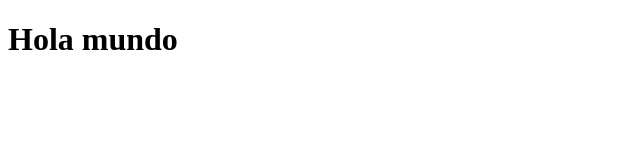
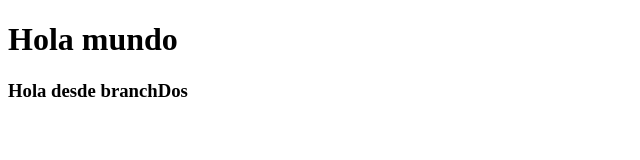
Before and after one commit to luisjrcrash/git-prueba-cuatro, a plain HTML site: page index.html in a window 1280 px wide. Shown: the whole page, without its empty margins (0-640 px from the left). Drawn offline with Linux system fonts and the light colour scheme.

Commit message:
Escribiendo desde branchDos

```diff
--- a/index.html
+++ b/index.html
@@ -8,5 +8,6 @@
 </head>
 <body>
     <h1>Hola mundo</h1>
+    <h3>Hola desde branchDos</h3>
 </body>
 </html>
```
